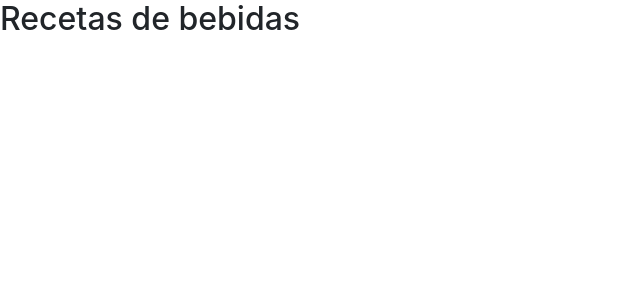
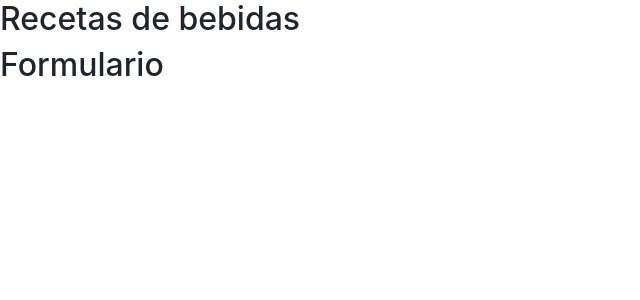
Before and after one commit to jcarlosj/React-Project-Drink-Recipes-U-JPdTV, a React (Create React App) app: page / in a window 1280 px wide. Shown: the top 300 px of the page, without its empty margins (0-640 px from the left). Built offline with nearby package versions, Linux system fonts and the light colour scheme.

Commit message:
[+] Component > FormSearch

```diff
--- a/src/App.js
+++ b/src/App.js
@@ -1,8 +1,14 @@
-import React from 'react';
+import React, { Fragment } from 'react';
+
+/** Component */
+import FormSearch from './components/FormSearch';
 
 function App() {
   return (
-    <h2>Recetas de bebidas</h2>
+    <Fragment>
+      <h2>Recetas de bebidas</h2>
+      <FormSearch />
+    </Fragment>
   );
 }
 
--- /dev/null
+++ b/src/components/FormSearch.js
@@ -0,0 +1,9 @@
+import React from 'react';
+
+const FormSearch = () => {
+    return (
+        <h2>Formulario</h2>
+    );
+}
+
+export default FormSearch;
```
